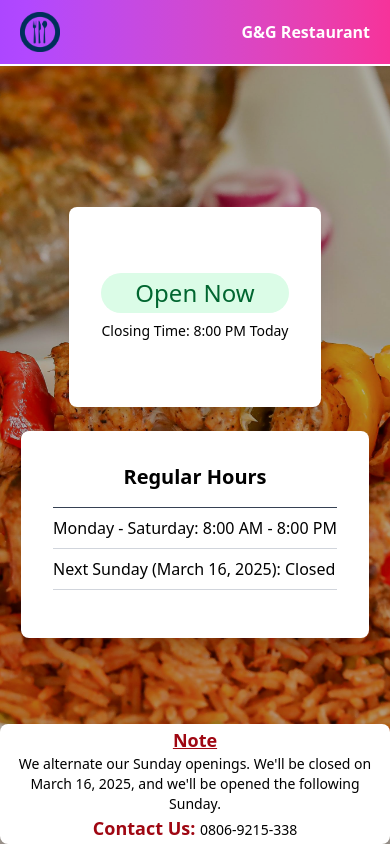
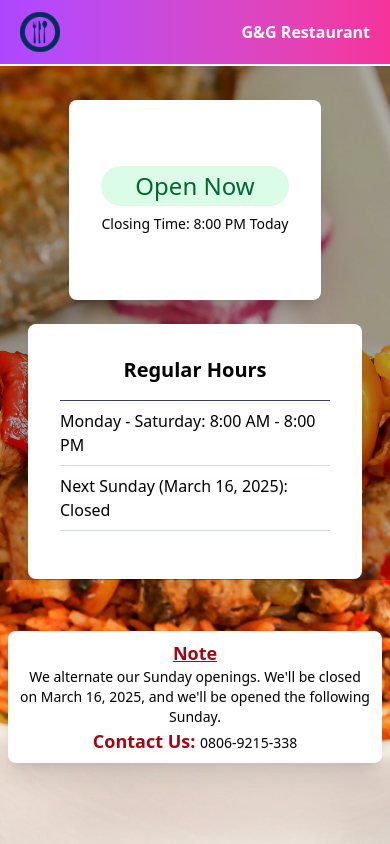
Before and after one commit to Ayanyiola-Enoch/Restaurant-Status, a React (Vite) app: page / in a window 390 px wide. Built offline with nearby package versions, Linux system fonts and the light colour scheme.

Commit message:
adjusted the medium and small screen to scroll and the opacity placed on the food image

```diff
--- a/src/App.jsx
+++ b/src/App.jsx
@@ -38,18 +38,19 @@ function App() {
       </div>
 
       {/* MAIN CONTENT */}
-      <div className='fixed inset-0 flex flex-col justify-center items-center bg-cover bg-center bg-[url(/food.jpg)]'>
-        <div className='absolute inset-0 bg-black opacity-30'></div>
+      <div className='bg-[url(/food.jpg)] bg-cover bg-center px-2 pt-20 pb-14 min-h-screen
+  sm:fixed sm:inset-0 sm:flex sm:flex-col sm:justify-center sm:items-center'>
+        <div className='absolute h-145 inset-0 bg-black lg:h-full opacity-30'></div>
 
         <div className='relative flex flex-col md:flex-row justify-center items-center gap-6 p-5 w-full max-w-4xl'>
           <div className='p-8 shadow-xl min-h-[200px]  bg-white rounded-lg relative z-10 flex-1 flex flex-col justify-center'>
-            <div className={`px-2 py-1 text-center rounded-full text-2xl   font-medium ${currentStatus.isOpen ? "bg-green-100 text-green-800" : "bg-red-100 text-red-800"}`}>
+            <div className={`px-2 py-1 text-center rounded-full text-2xl font-medium ${currentStatus.isOpen ? "bg-green-100 text-green-800" : "bg-red-100 text-red-800"}`}>
               {currentStatus.isOpen ? "Open Now" : "Closed Now"}
             </div>
             <p className="mt-2 text-center text-sm">{currentStatus.message}</p>
           </div>
 
-          <div className='p-8 shadow-xl bg-white rounded-lg relative z-10 flex-1 flex flex-col justify-center'>
+          <div className='p-8 shadow-xl bg-white sm:mb rounded-lg relative z-10 flex-1 flex flex-col justify-center'>
             <h3 className="font-semibold mb-2 text-center text-xl">Regular Hours</h3>
             <hr className="my-2 border-t border-gray-700 " />
             <p className=' text-base'>Monday - Saturday: 8:00 AM - 8:00 PM</p>
@@ -62,17 +63,17 @@ function App() {
         </div>
 
         {/* FOOTER */}
-        <div className=' absolute bottom-0 w-full bg-white px-3 py-0.5 text-center shadow-xl rounded-lg'>
-          {/* /* add a note text that aligns */}
+        <div className='mt-8 w-full bg-white px-3 py-2 text-center shadow-xl rounded-lg sm:fixed sm:bottom-0 sm:top-140'>
+        {/* /* add a note text that aligns */}
           <h1 className='font-bold text-lg text-red-800 underline mb'>Note</h1>
           <p className='text-sm mt-0.7 text-wrap'>
             We alternate our Sunday openings. We'll be {isOpen ? "opened" : "closed"} on {formatDate(nextSunday)},
             and we'll be {!isOpen ? "opened" : "closed"} the following Sunday.
           </p>
           <span className='font-bold text-lg text-red-800'>Contact Us: </span>
-            <a href="tel:+2348069215338" className="text-sm mt-0.7 hover:underline text-wrap ">
-              0806-9215-338
-            </a>
+          <a href="tel:+2348069215338" className="text-sm mt-0.7 hover:underline text-wrap ">
+            0806-9215-338
+          </a>
         </div>
       </div>
 
```
